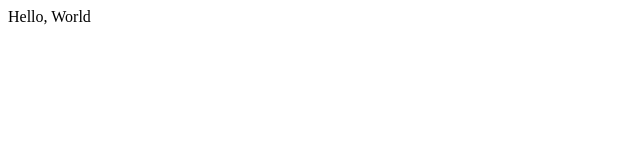
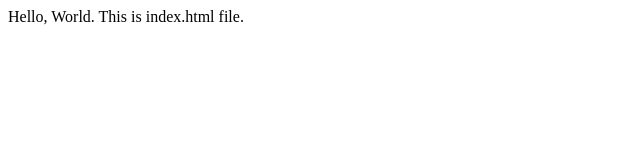
Before and after one commit to AyeshaIkhlas/Lecture1_edx_practice, a plain HTML site: page index.html in a window 1280 px wide. Shown: the whole page, without its empty margins (0-640 px from the left). Drawn offline with Linux system fonts and the light colour scheme.

Commit message:
Added another line to this file

```diff
--- a/index.html
+++ b/index.html
@@ -4,6 +4,7 @@
 		<title>Test</title>
 	</head>
 	<body>
-		Hello, World
+		Hello, World.
+		This is index.html file.
 	</body>
 </html>
```
